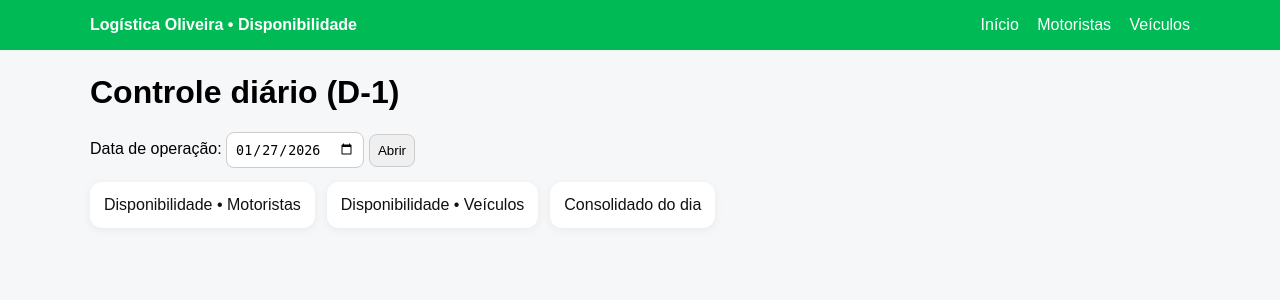
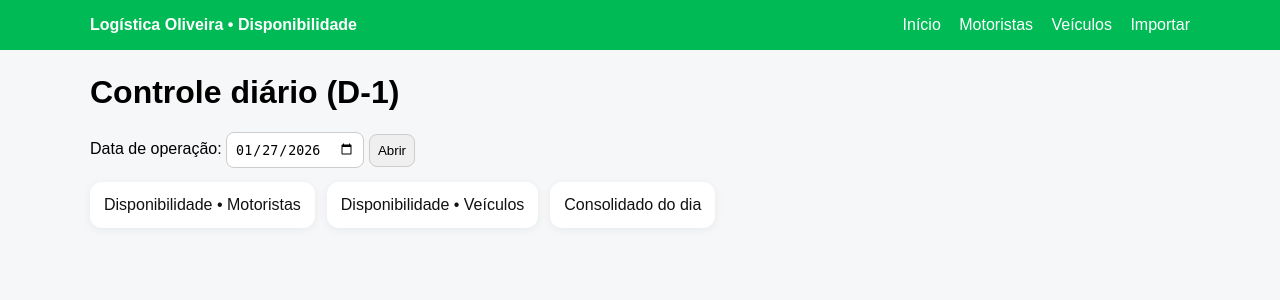
Before and after one commit to danielso82-cpu/disponibilidade-logistica-oliveira, a Flask app: page / in a window 1280 px wide. Shown: the top 300 px of the page. Run offline with Flask 3, Linux system fonts and the light colour scheme.

Commit message:
Update base.html

```diff
--- a/templates/base.html
+++ b/templates/base.html
@@ -14,6 +14,7 @@
         <a href="{{ url_for('index') }}">Início</a>
         <a href="{{ url_for('motoristas') }}">Motoristas</a>
         <a href="{{ url_for('veiculos') }}">Veículos</a>
+        <a href="{{ url_for('importar') }}">Importar</a>
       </nav>
     </div>
   </header>
```
